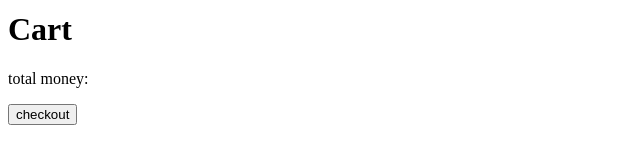
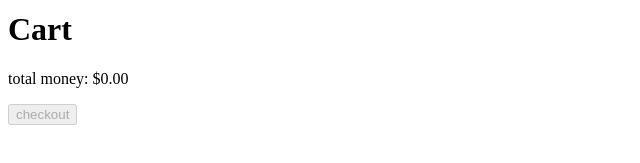
Before and after one commit to GuoQichen/redux-notes, a React (Create React App) app in the folder examples/shopping-cart/: page / in a window 1280 px wide. Shown: the part 207-370 px from the top of the page, without its empty margins (0-640 px from the left). Built offline with nearby package versions, Linux system fonts and the light colour scheme.

Commit message:
modify shopping-cart example

```diff
--- /dev/null
+++ b/examples/shopping-cart/src/action/cart.js
@@ -0,0 +1,13 @@
+import { CART_CHECKOUT } from '../constant/ActionTypes'
+
+export const getCartProduct = (state) => state.cart.productId.map(id => state.products.productById[id])
+export const getCartQuantity = (state, id) => state.cart.quantity[id]
+export const getTotalMoney = (state) => {
+    const total = getCartProduct(state).reduce((total, product) => {
+        return total += product.price * getCartQuantity(state, product.id)
+    }, 0)
+    return total.toFixed(2)
+}
+export const checkout = () => ({
+    type: CART_CHECKOUT
+})
--- /dev/null
+++ b/examples/shopping-cart/src/action/product.js
@@ -0,0 +1,19 @@
+import { getProducts } from '../api/shop'
+import { RETRIVE_PRODUCTS, ADD_TO_CART } from '../constant/ActionTypes'
+
+export const receiveProducts = (dispatch) => {
+    getProducts((products) => {
+        dispatch({
+            type: RETRIVE_PRODUCTS,
+            payload: products
+        })
+    }, 500)
+}
+
+export const addToCart = (id) => ({
+    type: ADD_TO_CART,
+    payload: id
+})
+
+export const getProduct = (state, id) => state.products.productById[id]
+export const getVisibleProducts = (state) => state.products.visibleProduct.map(id => getProduct(state, id))
--- /dev/null
+++ b/examples/shopping-cart/src/api/shop.js
@@ -0,0 +1,9 @@
+import products from './products.json'
+
+const TIME = 100
+
+export function getProducts(cb, time) {
+    setTimeout(() => {
+        cb.call(this, products)
+    }, time || TIME)
+}
--- a/examples/shopping-cart/src/component/Cart.js
+++ b/examples/shopping-cart/src/component/Cart.js
@@ -1,12 +1,26 @@
 import React from 'react'
+import Product from './Product'
+import { number, func, array, string } from 'prop-types'
 
-export default function Cart() {
+export default function Cart({ products, total, checkout }) {
     return (
         <div>
             <h1>Cart</h1>
-
-            <p>total money: { ' ' }</p>
-            <button disabled={false}>checkout</button>
+            <div>
+                {
+                    products.map(product => (
+                        <Product key={product.id} title={product.title} price={product.price} quantity={product.quantity}/>
+                    ))
+                }
+            </div>
+            <p>total money: ${total}</p>
+            <button disabled={products.length === 0} onClick={checkout}>checkout</button>
         </div>
     )
 }
+
+Cart.propTypes = {
+    products: array,
+    total: string.isRequired,
+    checkout: func.isRequired
+}
--- a/examples/shopping-cart/src/component/ProductItem.js
+++ b/examples/shopping-cart/src/component/ProductItem.js
@@ -1,12 +1,19 @@
 import React from 'react'
+import Product from './Product'
+import { string, number, func } from 'prop-types'
 
-import Product from './Product'
-
-export default function ProductItem({ title, price, inventory }) {
+export default function ProductItem({ title, price, inventory, addToCart }) {
     return (
         <div>
             <Product title={title} price={price} />
-            <button disabled={inventory < 0}>buy</button>
+            <button disabled={inventory <= 0} onClick={addToCart}>buy</button>
         </div>
     )
 }
+
+ProductItem.propTypes = {
+    title: string.isRequired,
+    price: number.isRequired,
+    inventory: number.isRequired,
+    addToCart: func.isRequired
+}
--- a/examples/shopping-cart/src/component/ProductList.js
+++ b/examples/shopping-cart/src/component/ProductList.js
@@ -1,8 +1,8 @@
 import React from 'react'
 import ProductItem from './ProductItem'
-import { shape, number, string, arrayOf } from 'prop-types'
+import { shape, number, string, arrayOf, func } from 'prop-types'
 
-export default function ProductList({ products }) {
+export default function ProductList({ products, addToCart }) {
 
     return (
         <div>
@@ -14,6 +14,7 @@ export default function ProductList({ products }) {
                         title={title}
                         price={price}
                         inventory={inventory}
+                        addToCart={() => addToCart(id)}
                     />
                 ))
             }
@@ -27,5 +28,6 @@ ProductList.propTypes = {
         title: string.isRequired,
         price: number.isRequired,
         inventory: number.isRequired
-    }).isRequired)
+    }).isRequired),
+    addToCart: func.isRequired
 }
--- a/examples/shopping-cart/src/constant/ActionTypes.js
+++ b/examples/shopping-cart/src/constant/ActionTypes.js
@@ -1 +1,3 @@
 export const RETRIVE_PRODUCTS = 'RETRIVE_PRODUCTS'
+export const ADD_TO_CART = 'ADD_TO_CART'
+export const CART_CHECKOUT = 'CART_CHECKOUT'
--- a/examples/shopping-cart/src/container/CartContainer.js
+++ b/examples/shopping-cart/src/container/CartContainer.js
@@ -1,13 +1,25 @@
 import React from 'react'
 import { connect } from 'react-redux'
 import Cart from '../component/Cart'
-import products from '../api/products.json'
+import { getCartProduct, getCartQuantity, getTotalMoney, checkout } from '../action/cart'
 
-
-export default function CartContainer() {
+function CartContainer({ products, total, checkout }) {
     return (
         <div>
-            <Cart />
+            <Cart products={products} total={total} checkout={checkout}/>
         </div>
     )
 }
+
+const matStateToProps = (state) => ({
+    products: getCartProduct(state).map(product => ({
+        ...product,
+        quantity: getCartQuantity(state, product.id)
+    })),
+    total: getTotalMoney(state)
+})
+
+export default connect(
+    matStateToProps,
+    { checkout }
+)(CartContainer)
--- a/examples/shopping-cart/src/container/ProductListContainer.js
+++ b/examples/shopping-cart/src/container/ProductListContainer.js
@@ -1,12 +1,21 @@
 import React from 'react'
 import { connect } from 'react-redux'
 import ProductList from '../component/ProductList'
-import products from '../api/products.json'
+import { getVisibleProducts, addToCart } from '../action/product'
 
-export default function ProductListContainer() {
+function ProductListContainer({ products, addToCart }) {
     return (
         <div>
-            <ProductList products={products}/>
+            <ProductList products={products} addToCart={addToCart}/>
         </div>
     )
 }
+
+const mapStateToProps = (state) => ({
+    products: getVisibleProducts(state)
+})
+
+export default connect(
+    mapStateToProps,
+    { addToCart }
+)(ProductListContainer)
--- a/examples/shopping-cart/src/index.js
+++ b/examples/shopping-cart/src/index.js
@@ -6,10 +6,12 @@ import logger from 'redux-logger'
 import reducer from './reducer'
 import App from './container/App'
 import thunk from 'redux-thunk'
+import { receiveProducts } from './action/product'
 
 
 const store = createStore(reducer, applyMiddleware(logger))
 
+receiveProducts(store.dispatch)
 
 ReactDOM.render((
     <Provider store={store}>
--- a/examples/shopping-cart/src/reducer/cart.js
+++ b/examples/shopping-cart/src/reducer/cart.js
@@ -1,8 +1,32 @@
+import { combineReducers } from 'redux'
+import { ADD_TO_CART, CART_CHECKOUT } from '../constant/ActionTypes'
 
-
-export default function cartReducer(state = {}, action) {
+const productId = (state = [], action) => {
     switch (action.type) {
+        case ADD_TO_CART:
+            return state.indexOf(action.payload) !== -1 ? state : [...state, action.payload]
+        case CART_CHECKOUT:
+            return []
         default:
             return state
     }
 }
+
+const quantity = (state = {}, action) => {
+    switch (action.type) {
+        case ADD_TO_CART:
+            return {
+                ...state,
+                [action.payload]: state[action.payload] ? ++state[action.payload] : 1
+            }
+        case CART_CHECKOUT:
+            return {}
+        default:
+            return state
+    }
+}
+
+export default combineReducers({
+    productId,
+    quantity
+})
--- a/examples/shopping-cart/src/reducer/products.js
+++ b/examples/shopping-cart/src/reducer/products.js
@@ -1,7 +1,48 @@
+import { combineReducers } from 'redux'
+import { RETRIVE_PRODUCTS, ADD_TO_CART } from '../constant/ActionTypes'
 
-export default function productsReducer(state = {}, action) {
+const product = (state, action) => {
     switch (action.type) {
+        case ADD_TO_CART:
+            return {
+                ...state,
+                inventory: state.inventory > 0 ? --state.inventory : 0
+            }
         default:
             return state
     }
 }
+
+const productById = (state = {}, action) => {
+    switch (action.type) {
+        case RETRIVE_PRODUCTS:
+            return {
+                ...state,
+                ...action.payload.reduce((prevState, product) => {
+                    prevState[product.id] = product
+                    return prevState
+                }, {})
+            }
+        case ADD_TO_CART:
+            return {
+                ...state,
+                [action.payload]: product(state[action.payload], action)
+            }
+        default:
+            return state
+    }
+}
+
+const visibleProduct = (state = [], action) => {
+    switch (action.type) {
+        case RETRIVE_PRODUCTS:
+            return action.payload.map(product => product.id)
+        default:
+            return state
+    }
+}
+
+export default combineReducers({
+    productById,
+    visibleProduct
+})
```
